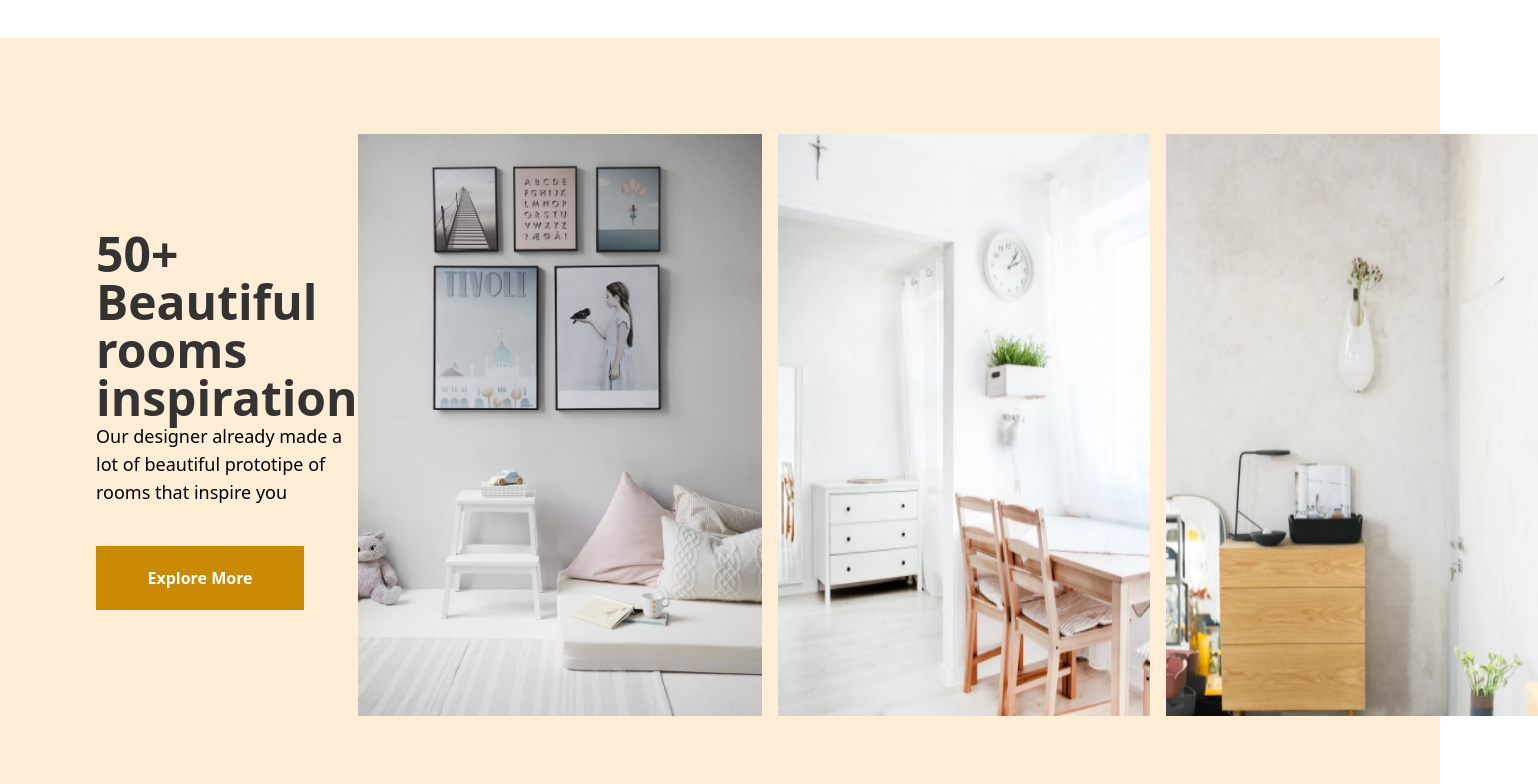
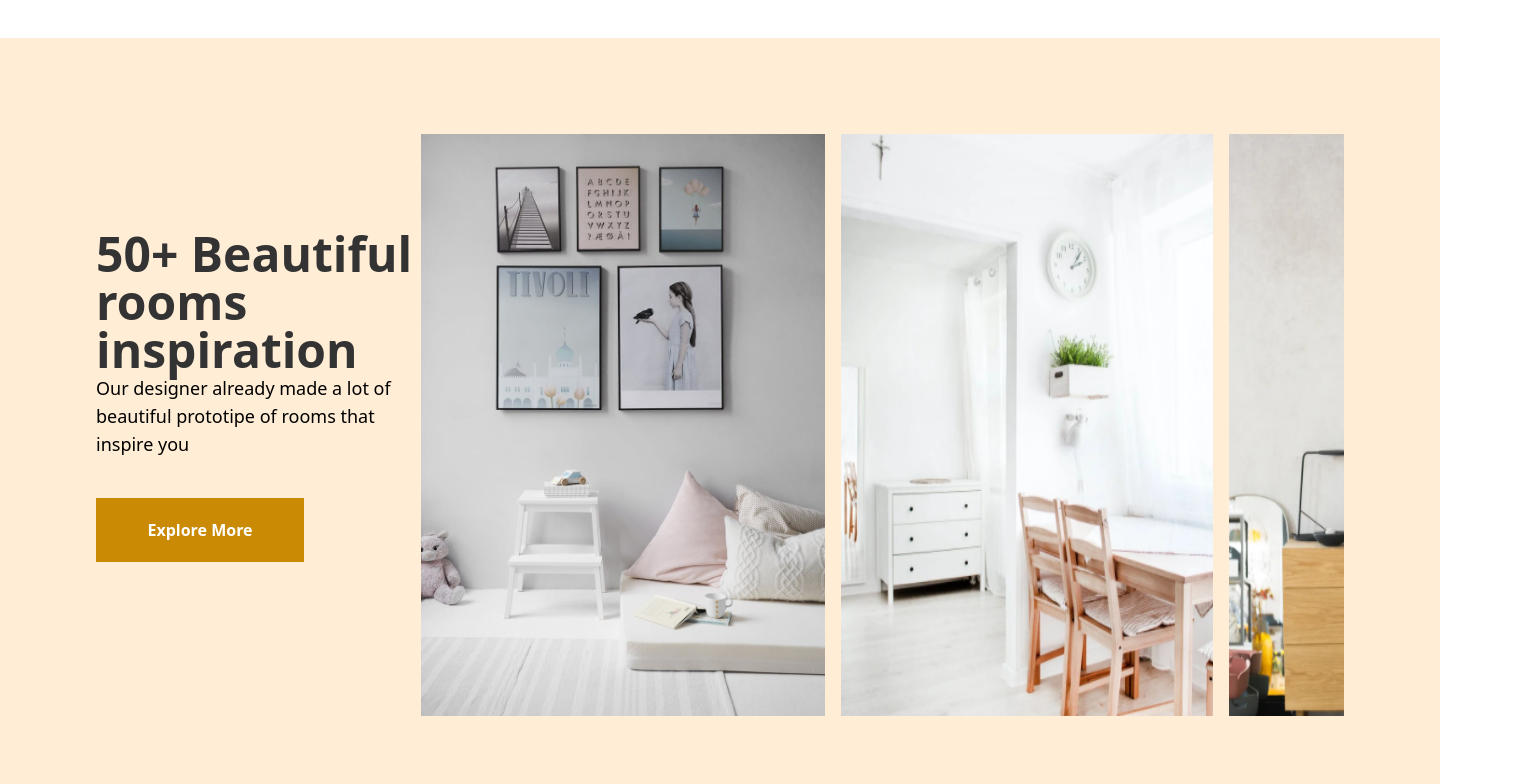
Before and after one commit to LizNgoNgoc/internetShop, a React (Create React App) app in the folder my-app/: page / in a window 1280 px wide. Shown: the part 2820-3604 px from the top of the page, 1538 px wide, since content can reach past the window. Built offline with nearby package versions, Linux system fonts and the light colour scheme.

Commit message:
add overflow styles for the slider

```diff
--- a/my-app/src/Components/Rooms/Rooms.jsx
+++ b/my-app/src/Components/Rooms/Rooms.jsx
@@ -8,7 +8,7 @@ export default function Rooms() {
             <p className="font-medium text-lg">Our designer already made a lot of beautiful prototipe of rooms that inspire you</p>
             <button className="font-bold w-52 h-16 bg-yellow-600 mt-10 text-white">Explore More</button>
         </div>
-        <div className="flex gap-4">
+        <div className="flex gap-4 overflow-hidden">
             {arrRooms.map((item,index) => {
                 return <img src={item.img} alt="pic" key={index} className={item.className} />
             })}
```
